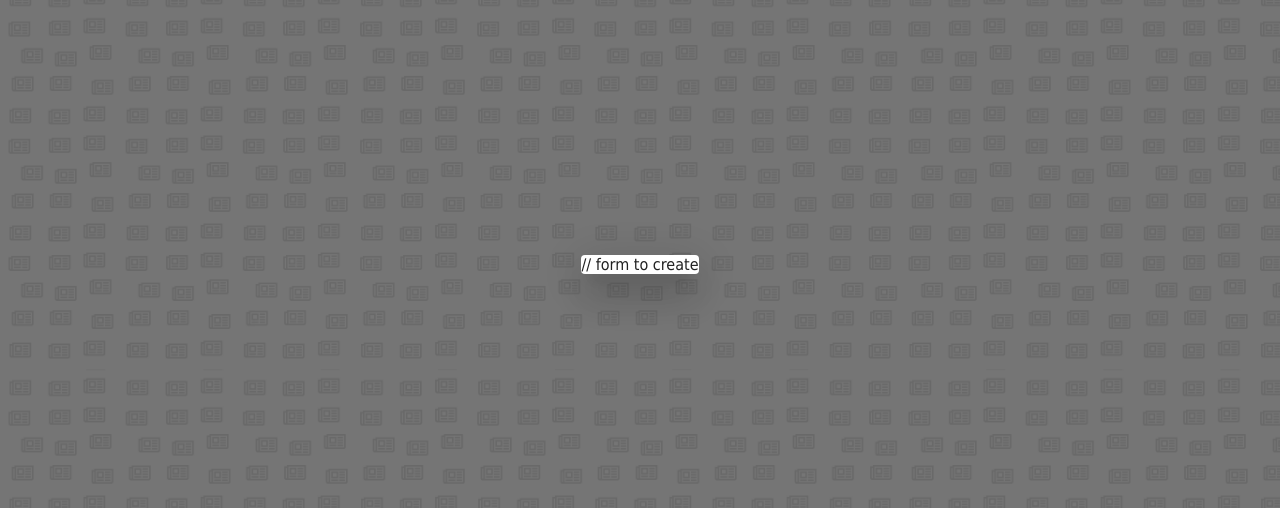
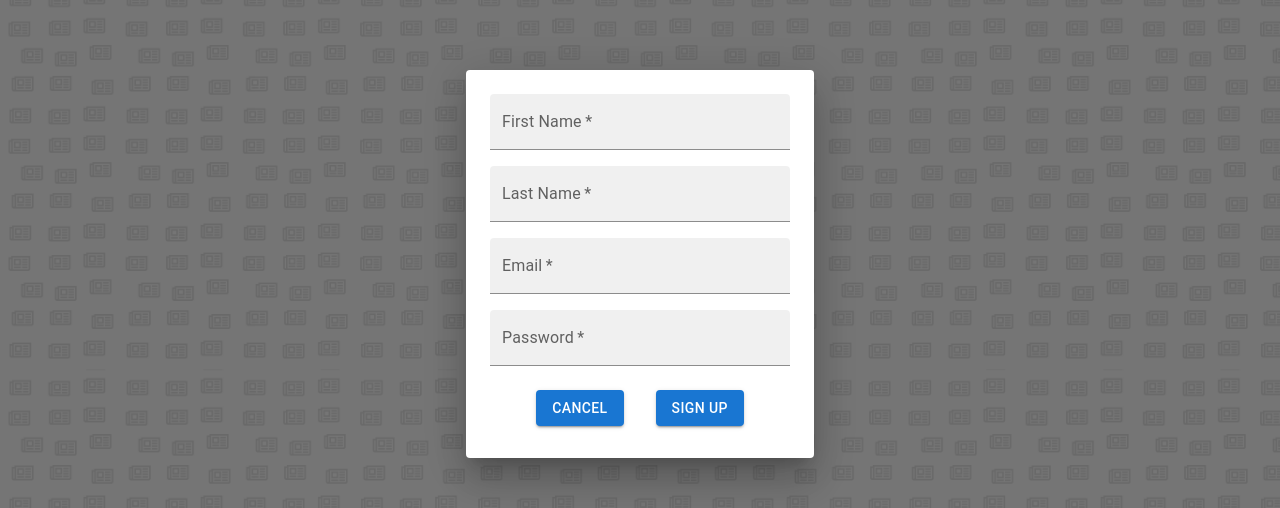
Before and after one commit to hamstercat007/newsforce-api-rails-lisa, a React (Create React App) app: page / in a window 1280 px wide. Both pictures are taken after a click on the button "SIGN UP". Shown: the part 136-644 px from the top of the page. Built offline with nearby package versions, Linux system fonts and the light colour scheme; no server answers.

Commit message:
Close dialog

```diff
--- a/src/components/ModalDialog.js
+++ b/src/components/ModalDialog.js
@@ -1,12 +1,11 @@
 import React from 'react';
 import Dialog from '@material-ui/core/Dialog';
-// import Form from './Form';
+import SignUp from './SignUp';
 
 const ModalDialog = ({ open, handleClose }) => {
   return (
     <Dialog open={open} onClose={handleClose}>
-      // form to create
-      {/* <Form handleClose={handleClose} /> */}
+      <SignUp handleClose={handleClose} />
     </Dialog>
   )
 }
--- /dev/null
+++ b/src/components/SignUp.js
@@ -0,0 +1,44 @@
+import React, { useState } from 'react';
+import { makeStyles } from '@material-ui/core';
+import Button from '@mui/material/Button';
+import { TextField } from '@mui/material';
+
+const useStyles = makeStyles(theme => ({
+  root: {
+    display: 'flex',
+    flexDirection: 'column',
+    justifyContent: 'center',
+    alignItems: 'center',
+    padding: theme.spacing(2),
+'& .MuiTextField-root': {
+      margin: theme.spacing(1),
+      width: '300px',
+    },
+'& .MuiButtonBase-root': {
+      margin: theme.spacing(2),
+    },
+  },
+}));
+
+const SignUp = ({ handleClose }) => {
+  const classes = useStyles();
+
+  return (
+    <form className={classes.root}>
+      <TextField label="First Name" variant="filled" required />
+      <TextField label="Last Name" variant="filled" required />
+      <TextField label="Email" variant="filled" type="email" required />
+      <TextField label="Password" variant="filled" type="password" required />
+      <div>
+        <Button variant="contained" onClick={handleClose}>
+          Cancel
+        </Button>
+        <Button type="submit" variant="contained">
+          Sign Up
+        </Button>
+      </div>
+    </form>
+  );
+};
+
+export default SignUp
```
